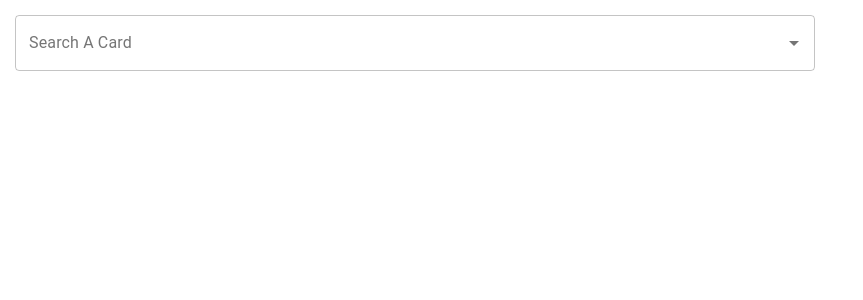
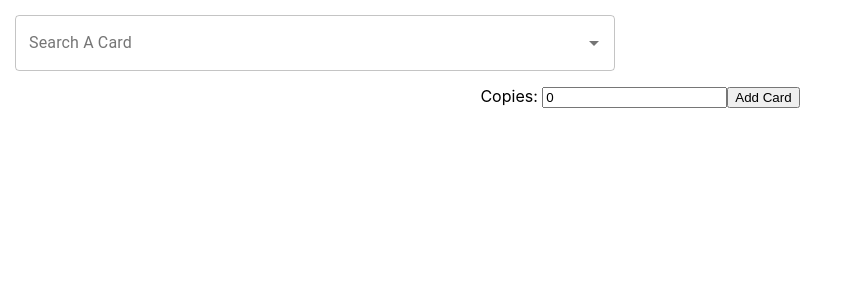
Before and after one commit to keisukeisobe/ygo-hand-frontend, a React (Create React App) app: page / in a window 1280 px wide. Shown: the top 300 px of the page, without its empty margins (0-863 px from the left). Built offline with nearby package versions, Linux system fonts and the light colour scheme.

Commit message:
clear on add card to deck

```diff
--- a/src/App.js
+++ b/src/App.js
@@ -1,11 +1,11 @@
 import './App.css';
 // import Combo from './components/Combo/Combo';
 // import Decklist from './components/Decklist/Decklist';
-import Async from './components/Decklist/Search'
+import Search from './components/Decklist/Search'
 function App() {
   return (
     <div className="App">
-      <Async />
+      <Search />
       {/* <Decklist />
       <Combo /> */}
     </div>
--- a/src/components/Decklist/Decklist.js
+++ b/src/components/Decklist/Decklist.js
@@ -41,7 +41,7 @@ function Decklist() {
                   <div className="cardname-copies-column">
                     <label htmlFor={nameId}>Card Name: </label>
                     <input type="text" name={nameId} data-index={index} id={nameId} className="cardname" value={decklist[index].name} onChange={handleCardChange} />
-                    <label htmlFor={nameId}>Copies: </label>
+                    <label htmlFor={copiesId}>Copies: </label>
                     <input type="number" name={copiesId} data-index={index} id={copiesId} className="copies" value={decklist[index].copies} onChange={handleCopyChange} min="1" max="3" />
                   </div>
                   <div className="add-button-column">
--- a/src/components/Decklist/Search.js
+++ b/src/components/Decklist/Search.js
@@ -12,6 +12,8 @@ function sleep(delay = 0) {
 }
 
 function Search() {
+  const [decklist, setDecklist] = useState([]);
+  const [copies, setCopies] = useState(0);
   //open or closed state, default closed
   const [open, setOpen] = useState(false);
   //options from which to load dropdown
@@ -23,7 +25,7 @@ function Search() {
 
   useEffect(() => {
     let active = true;
-    //if there is no user input, reset the options to blank, do nothing-- this is to prevent excessive API calls/load times/response size
+    //if user input is short, reset the options to blank, do nothing-- this is to prevent excessive API calls/load times/response size
     if(inputValue.length < 3) {
       setOptions([]);
     }
@@ -68,10 +70,24 @@ function Search() {
     }
   }, [open]);
 
+  const addCard = (event) => {
+    event.preventDefault();
+    const updatedDecklist = [...decklist];
+    updatedDecklist.push({name: inputValue, copies: copies});
+    setCopies(0);
+    setInputValue("");
+    setDecklist(updatedDecklist);
+  }
+
+  const handleCopyChange = (event) => {
+    setCopies(event.target.value);
+  }
+
   return (
+    <form>
       <Autocomplete
         id="search"
-      style={{ width: 800, margin: 15}}
+        style={{ width: 600, margin: 15}}
         open={open}
         onOpen={() => {
           setOpen(true);
@@ -79,15 +95,17 @@ function Search() {
         onClose={() => {
           setOpen(false);
         }}
+        value={inputValue}
         getOptionSelected={(option, value) => option === value}
         getOptionLabel={(option) => option}
         options={options}
         loading={loading}
         onChange={(event, newValue) => {
+          console.log('on change');
           setOptions(newValue ? [newValue, ...options] : options);
         }}
-      onInputChange={(event, newInputValue) => {
-        setInputValue(newInputValue);
+        onInputChange={(event, newValue) => {
+          setInputValue(newValue);
         }}
 
         renderInput={(params) => (
@@ -107,6 +125,12 @@ function Search() {
           />
         )}
       />
+      <label htmlFor={inputValue}>Copies: </label>
+      <input type="number" name={inputValue} id={inputValue} value={copies} onChange={handleCopyChange} />
+      <button onClick={addCard}>
+        Add Card
+      </button>
+    </form>
   );
 }
 
```
Also changed, not shown: src/components/Decklist/Search/Search.js (deleted, +0 -17 lines). Lines whose indentation alone changed are shown as unchanged.
